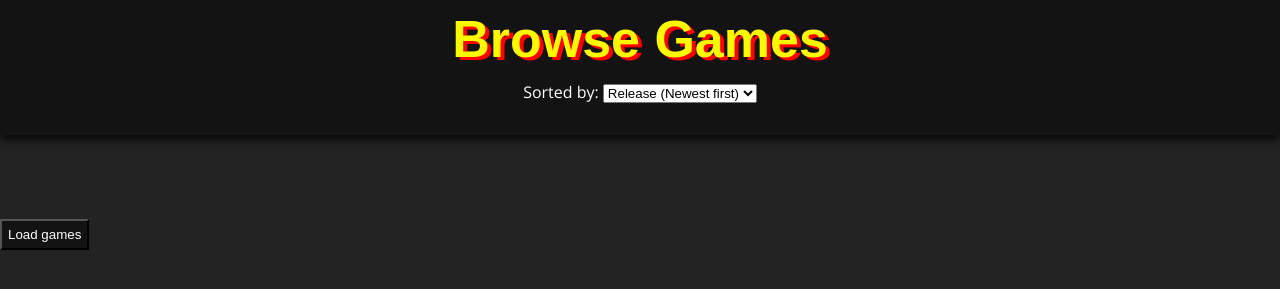
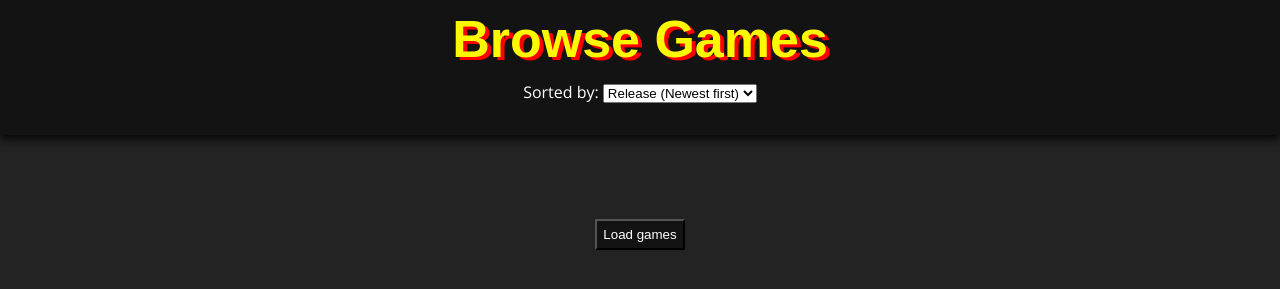
Before and after one commit to Kodehode-Stavanger/javascript-advanced-project-api-elliot-kodehode, a plain HTML site: page index.html in a window 1280 px wide. Shown: the part 115-404 px from the top of the page. Drawn offline with nearby package versions, Linux system fonts and the light colour scheme; no server answers.

Commit message:
some style

```diff
--- a/style.css
+++ b/style.css
@@ -9,9 +9,13 @@ body {
 	display: flex;
 	flex-direction: column;
 	color: white;
+	max-width: 100vw;
+	overflow-x: hidden;
+	height: 100vw;
 	background-color: rgb(35, 35, 35);
 	gap: 42px;
 	font-family: 'Open Sans', sans-serif;
+	align-items: center;
 }
 
 #logo-and-sort {
@@ -31,8 +35,10 @@ header {
 	display: flex;
 	flex-direction: column;
 	height: 250px;
+	width: 100%;
 	background-color: rgb(19, 19, 19);
 	box-shadow: 0 3px 10px black;
+	padding: 20px 0;
 	gap: 12px;
 	justify-content: center;
 	align-items: center;
```
